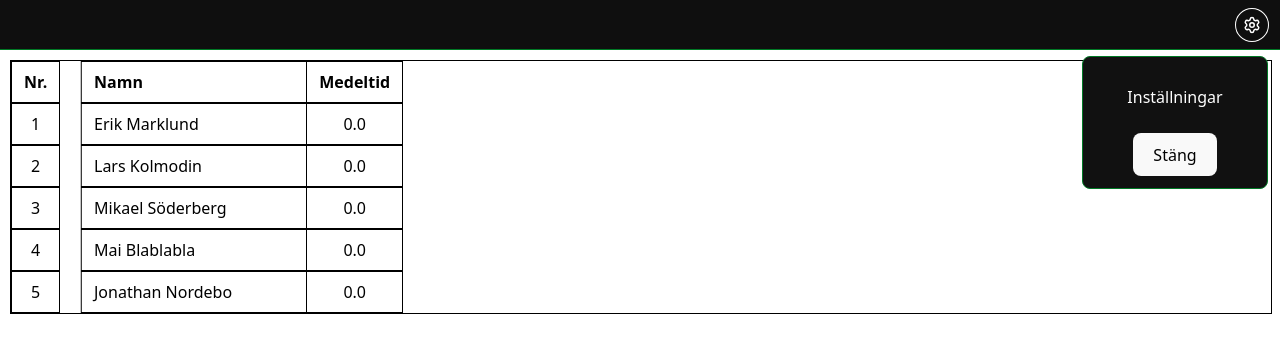
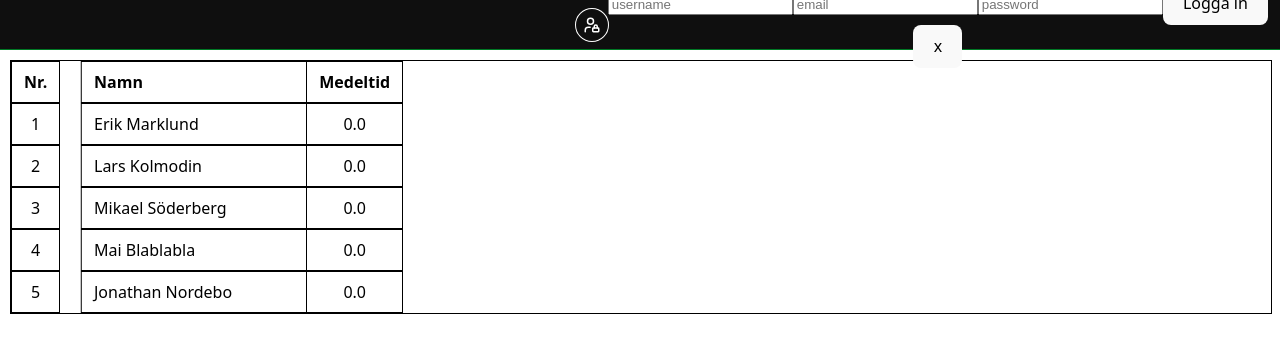
Before and after one commit to zaida-wiss/Backyard_Ultra, a React (Vite) app in the folder backyard/: page / in a window 1280 px wide. Both pictures are taken after a click on the button "Logga in". Shown: the top 352 px of the page. Built offline with nearby package versions, Linux system fonts and the light colour scheme.

Commit message:
nu är inlogg och inställningar påbörjad och valiiderad inklusive typescript

```diff
--- a/backyard/src/App.tsx
+++ b/backyard/src/App.tsx
@@ -1,6 +1,6 @@
 import Dashboard from "./components/Dashboard/Dashboard";
 import Header from "./components/Layout/Header/Header";
-import './App.css'
+import './App.css';
 
 export default function App() {
 
--- a/backyard/src/components/Layout/Header/Header.css
+++ b/backyard/src/components/Layout/Header/Header.css
@@ -15,7 +15,7 @@
   box-sizing: border-box;
 }
 
-.header__settings-btn {
+.header__user-lock {
   display: inline-flex;
   align-items: center;
   justify-content: center;
@@ -31,7 +31,7 @@
   line-height: 1;
 }
 
-.header__settings-btn:hover {
+.header__user-lock:hover {
   background: lab(43.64% -46.43 35.43);
   color: #0f0f0f;
 }
--- /dev/null
+++ b/backyard/src/components/Layout/Header/Header.jsx
@@ -0,0 +1,27 @@
+import "./Header.css";
+import { useState } from "react";
+import { UserLock } from "lucide-react";
+import {UserLogin} from "../../userLogin/userLogin";
+
+
+export default function Header() {
+  const [loginIsOpen, setLoginIsOpen] = useState(false);
+
+  return (
+    <header className="header">
+      <button
+        type="button"
+        className="header__user-lock"
+        aria-label="Logga in"
+        onClick={() => setLoginIsOpen(true)}
+      >
+        <UserLock size={18} />
+      </button>
+      {loginIsOpen && (
+        <div className="modal-overlay">
+          <UserLogin onClose= {() => setLoginIsOpen(false)}/>
+        </div>
+      )}
+    </header>
+  );
+}
--- a/backyard/src/components/Layout/Header/Header.tsx
+++ /dev/null
@@ -1,29 +0,0 @@
-import "./Header.css";
-import { useState } from "react";
-import { Settings } from "lucide-react";
-
-export default function Header() {
-  const [settingsIsOpen, setSettingsIsOpen] = useState(false);
-
-  return (
-    <header className="header">
-      <button
-        type="button"
-        className="header__settings-btn"
-        aria-label="Öppna inställningar"
-        onClick={() => setSettingsIsOpen(true)}
-      >
-        <Settings size={18} />
-      </button>
-
-      {settingsIsOpen && (
-        <div className="header__modal">
-          <p>Inställningar</p>
-          <button type="button" onClick={() => setSettingsIsOpen(false)}>
-            Stäng
-          </button>
-        </div>
-      )}
-    </header>
-  );
-}
--- /dev/null
+++ b/backyard/src/components/userLogin/userLogin.tsx
@@ -0,0 +1,85 @@
+import {useState} from "react";
+
+
+type UserLoginProps = {
+  onClose: () => void;
+};
+
+type UserData = {
+  userName: string;
+  email: string;
+  password: string;
+};
+
+export function UserLogin ({onClose}: UserLoginProps) {
+  const [error, setError] = useState("");
+  const [user, setUser] = useState<UserData>({
+    userName: "",
+    email: "",
+    password: ""
+  })
+
+
+  //logik för inloggning
+  function handleSubmit(e: React.FormEvent) {
+    e.preventDefault();
+
+    if (user.userName.length <=4) {
+      //Visa felmeddelande eller returnera
+      setError("användarnamnet måste innehålla minst 5 bokstäver")
+      return;
+    }
+
+    if (!user.email.includes("@")) {
+      setError("emailen måste innehålla @")
+      return;
+    }
+    if (/[åäö]/i.test(user.email)) {
+      setError("E-postadressen innehåller felaktiga symboler")
+      return;
+    }
+
+    if (user.password.length<=7) {
+      setError("Lösenordet behöver ha minst 2 tecken")
+      return;
+    }
+    setError(""); // Nollställ fel om allt är ok
+  }
+
+  return(
+    <div className="modal-content">
+      <form onSubmit={handleSubmit}>
+
+      {error && <div className="error">{error}</div>}
+
+        <input
+          type="text"
+          placeholder= "username"
+          value={user.userName}
+          onChange={e =>setUser({
+          ...user, userName:e.target.value})}
+        />
+
+        <input
+          type="email"
+          placeholder= "email"
+          value= {user.email}
+          onChange= {e => setUser({
+            ...user, email:e.target.value})}
+          />
+
+        <input
+          type="password"
+          placeholder= "password"
+          value = {user.password}
+          onChange= {e => setUser({
+            ...user, password: e.target.value})}
+          />
+
+          <button type="submit">Logga in</button>
+
+      </form>
+      <button onClick={onClose}>x</button>
+    </div>
+    );
+}
```
Also changed, not shown: backyard/src/components/userLogin/userLogin.css (added).
